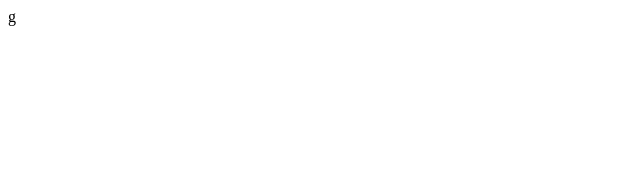
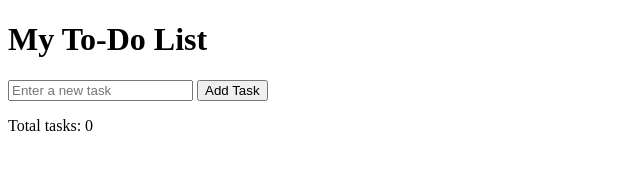
Before and after one commit to mohe4everelectrical/dynamic-to-do-list-js, a plain HTML site: page index.html in a window 1280 px wide. Shown: the whole page, without its empty margins (0-640 px from the left). Drawn offline with Linux system fonts and the light colour scheme.

Commit message:
Update index.html
html

```diff
--- a/index.html
+++ b/index.html
@@ -1 +1,25 @@
-g
+<!DOCTYPE html>
+<html lang="en">
+<head>
+    <meta charset="UTF-8">
+    <meta name="viewport" content="width=device-width, initial-scale=1.0">
+    <title>To-Do List Application</title>
+    <link rel="stylesheet" href="styles.css">
+</head>
+<body>
+    <div id="todo-app">
+        <h1>My To-Do List</h1>
+        <div class="input-container">
+            <input type="text" id="task-input" placeholder="Enter a new task">
+            <button id="add-task-btn">Add Task</button>
+        </div>
+        <ul id="task-list">
+            <!-- Tasks will be listed here -->
+        </ul>
+        <div class="stats">
+            <span id="task-count">Total tasks: 0</span>
+        </div>
+    </div>
+    <script src="script.js"></script>
+</body>
+</html>
```
